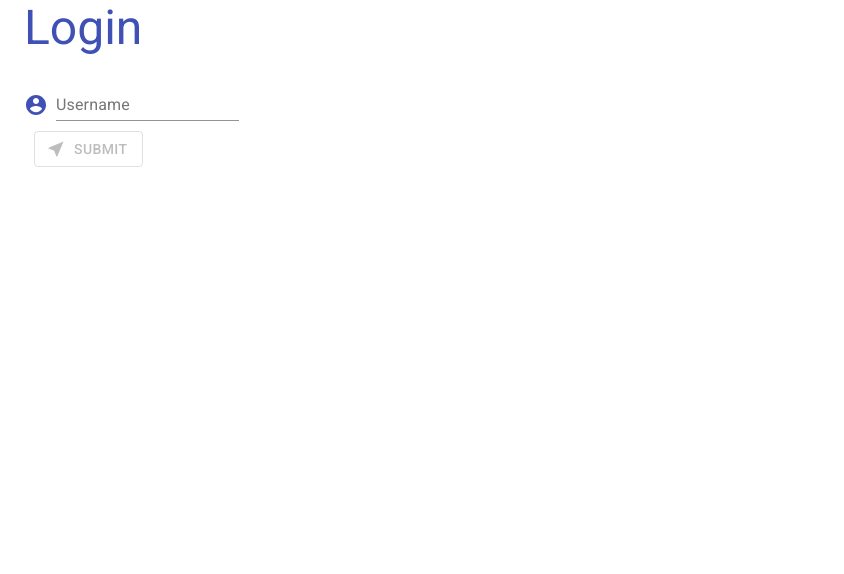
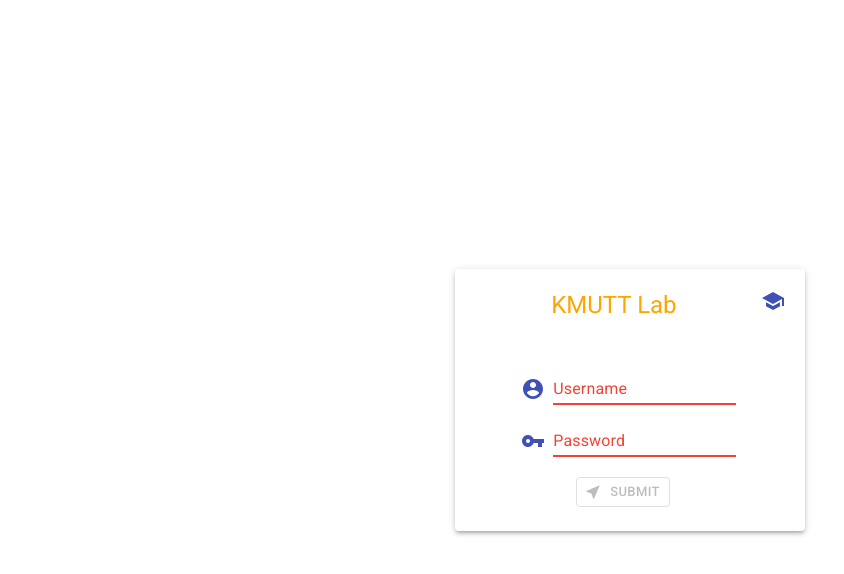
Before and after one commit to nutthanonn/personal-website, a React (Create React App) app: page / in a window 1280 px wide. Shown: the top 574 px of the page, without its empty margins (0-844 px from the left). Built offline with nearby package versions, Linux system fonts and the light colour scheme.

Commit message:
[+] ReactJS

```diff
--- a/src/MainComponent/App.js
+++ b/src/MainComponent/App.js
@@ -1,13 +1,10 @@
-import { Container, Typography } from "@material-ui/core";
-import LoginPage from "./components/LoginPage";
+import { Container } from "@material-ui/core";
+import CardComponent from "./components/cardComponent";
 
 const App = () => {
   return (
     <Container>
-      <Typography variant="h3" color="primary" gutterBottom>
-        Login
-      </Typography>
-      <LoginPage />
+      <CardComponent />
     </Container>
   );
 };
--- a/src/MainComponent/components/LoginPage.js
+++ b/src/MainComponent/components/LoginPage.js
@@ -3,38 +3,56 @@
 import NearMeIcon from "@material-ui/icons/NearMe";
 import { Grid, makeStyles } from "@material-ui/core";
 import AccountCircle from "@material-ui/icons/AccountCircle";
+import VpnKeyIcon from "@material-ui/icons/VpnKey";
 
-const useStyles = makeStyles({
+const useStyle = makeStyles({
   btn: {
-    margin: "10px",
+    marginTop: 20,
+    marginLeft: 55,
     "&:hover": {
-      backgroundColor: "#f7f7f7",
+      backgroundColor: "primary",
     },
+  },
+  main: {
+    paddingLeft: 50,
   },
 });
 
 const LoginPage = () => {
-  const classes = useStyles();
+  const classes = useStyle();
   const [user, setUser] = useState("");
+  const [pass, setPass] = useState("");
   const [formCheck, setFormCheck] = useState(false);
+  const [checkUser, setCheckUser] = useState(false);
+  const [checkPassword, setCheckPasssword] = useState(false);
 
   const Username = (event) => {
     setUser(event.target.value);
   };
 
+  const Password = (event) => {
+    setPass(event.target.value);
+  };
+
   const test = (event) => {
     event.preventDefault();
-    console.log(user);
+    console.log("username : " + user);
+    console.log("password : " + pass);
     setUser("");
+    setPass("");
   };
 
   useEffect(() => {
-    const check = user.trim().length > 1;
+    const check = user.trim().length > 1 && pass.length > 1;
+    const userCheck = user.trim().length > 1;
+    const passwordCheck = pass.length > 1;
+    setCheckPasssword(passwordCheck);
+    setCheckUser(userCheck);
     setFormCheck(check);
-  }, [user]);
+  }, [user, pass]);
 
   return (
-    <div>
+    <div className={classes.main}>
       <form noValidate autoComplete="off" onSubmit={test}>
         <div>
           <Grid container spacing={1} alignItems="flex-end">
@@ -48,6 +66,25 @@
                 value={user}
                 onChange={Username}
                 color="primary"
+                error={!checkUser}
+              />
+            </Grid>
+          </Grid>
+        </div>
+        <div>
+          <Grid container spacing={1} alignItems="flex-end">
+            <Grid item>
+              <VpnKeyIcon color="primary" />
+            </Grid>
+            <Grid item>
+              <TextField
+                id="input-with-icon-grid"
+                label="Password"
+                value={pass}
+                onChange={Password}
+                color="primary"
+                type="password"
+                error={!checkPassword}
               />
             </Grid>
           </Grid>
@@ -59,6 +96,7 @@
           type="submit"
           disabled={!formCheck}
           startIcon={<NearMeIcon />}
+          size="small"
         >
           Submit
         </Button>
--- /dev/null
+++ b/src/MainComponent/components/cardComponent.js
@@ -0,0 +1,59 @@
+import {
+  CardHeader,
+  Card,
+  CardContent,
+  makeStyles,
+  IconButton,
+  Grid,
+} from "@material-ui/core";
+import LoginPage from "./LoginPage";
+import SchoolIcon from "@material-ui/icons/School";
+
+const useStyles = makeStyles({
+  root: {
+    width: 350,
+    marginLeft: 150,
+  },
+  text: {
+    color: "orange",
+    // textDecoration: "underline",
+    // textDecorationColor: "#c5cae9",
+    // textDecorationThickness: 1,
+    marginLeft: 80,
+  },
+});
+
+const CardComponent = () => {
+  const classes = useStyles();
+
+  return (
+    <Grid
+      container
+      spacing={0}
+      direction="column"
+      alignItems="center"
+      justify="center"
+      style={{ minHeight: "100vh" }}
+      className={classes.root}
+    >
+      <Grid item xs={3}>
+        <Card className={classes.root} elevation={3}>
+          <CardHeader
+            title="KMUTT Lab"
+            className={classes.text}
+            action={
+              <IconButton>
+                <SchoolIcon color="primary" />
+              </IconButton>
+            }
+          />
+          <CardContent>
+            <LoginPage className={classes.login} />
+          </CardContent>
+        </Card>
+      </Grid>
+    </Grid>
+  );
+};
+
+export default CardComponent;
```
